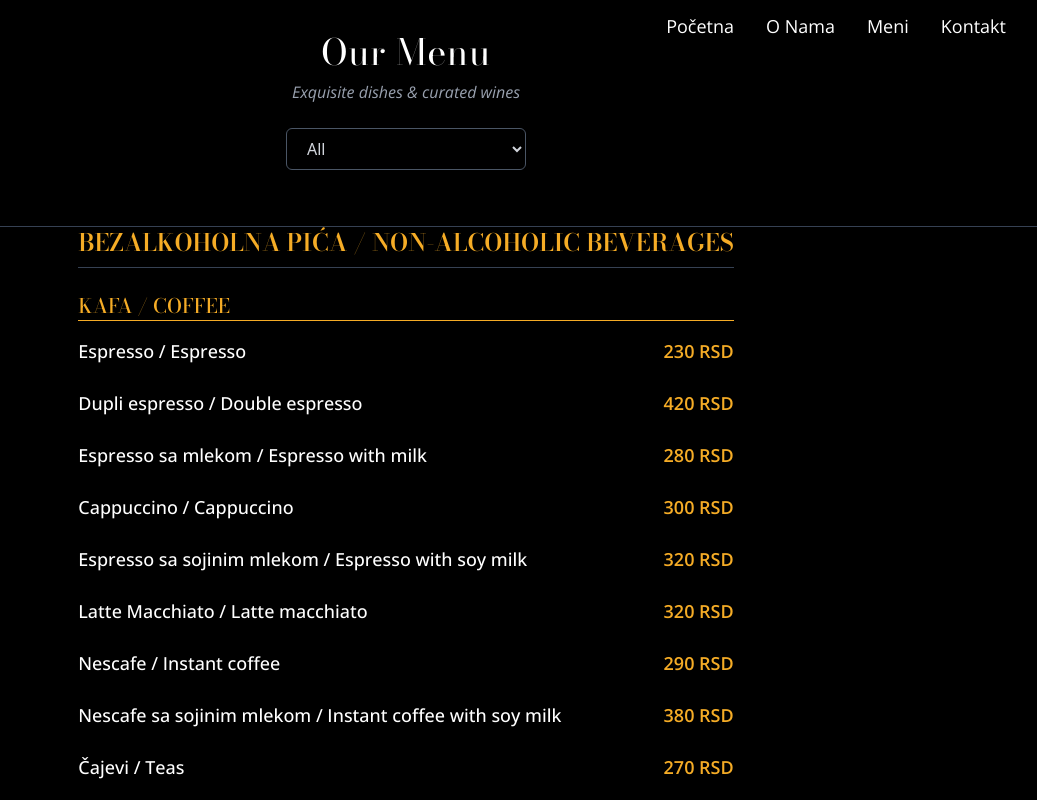
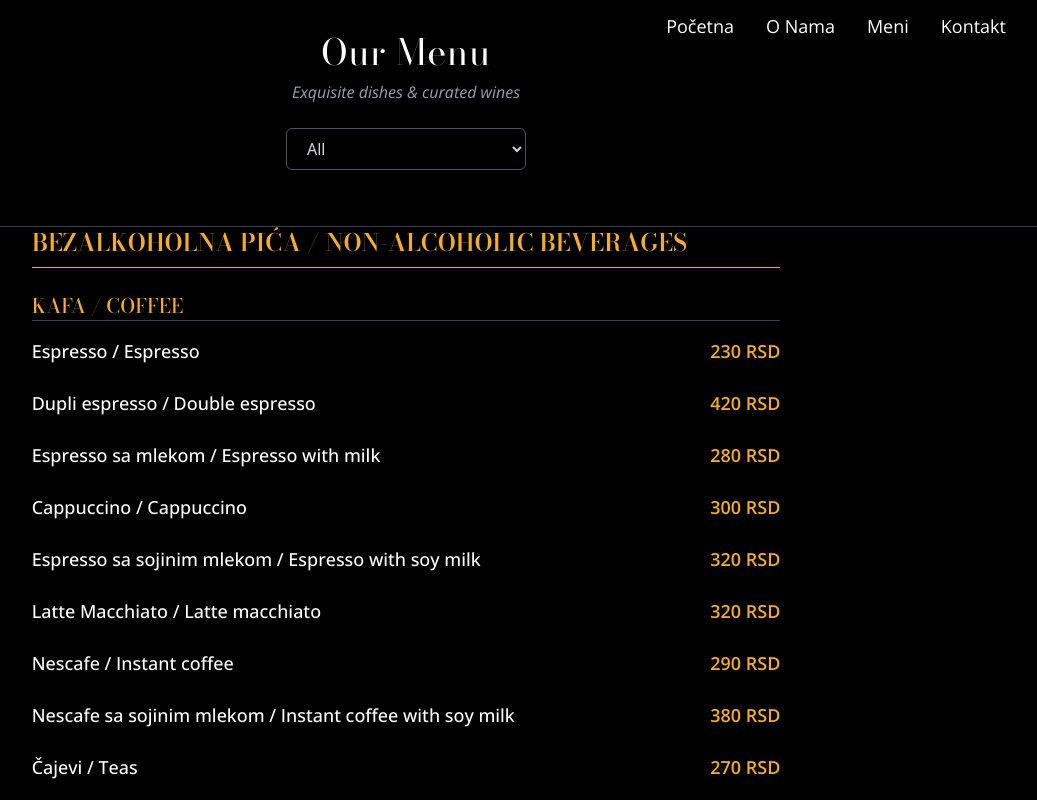
Before and after one commit to MihailoTerzic/wine-fine, a Next.js app: page /menu in a window 1280 px wide. Shown: the top 800 px of the page, without its empty margins (234-1271 px from the left). Built offline with nearby package versions, Linux system fonts and the light colour scheme.

Commit message:
gotovo valjda

```diff
--- a/app/menu/page.js
+++ b/app/menu/page.js
@@ -6,56 +6,26 @@ import menuData from "../lib/menu";
 export default function MenuPage() {
   const [filter, setFilter] = useState("All");
 
-  // Collect unique subcategories across all categories
   const categories = useMemo(() => {
-    const subcatsSet = new Set();
-    menuData.forEach((category) => {
-      category.items.forEach((item) => {
-        if (item.subcategory) {
-          subcatsSet.add(item.subcategory);
-        } else {
-          // Items without subcategory (e.g. cocktails)
-          subcatsSet.add(category.category); // fallback to category name
-        }
-      });
-    });
-    return ["All", ...Array.from(subcatsSet)];
+    return ["All", ...menuData.map((category) => category.category)];
   }, []);
 
   const filteredMenu = useMemo(() => {
     if (filter === "All") return menuData;
-
-    return menuData
-      .map((category) => {
-        const filteredSubcats = category.items.filter(
-          (item) => item.subcategory === filter
-        );
-
-        if (filteredSubcats.length > 0) {
-          return { ...category, items: filteredSubcats };
-        }
-
-        if (
-          category.category === filter &&
-          category.items.length > 0 &&
-          !category.items[0].subcategory
-        ) {
-          return category;
-        }
-
-        return null;
-      })
-      .filter(Boolean);
+    return menuData.filter((category) => category.category === filter);
   }, [filter]);
 
   return (
     <div className="min-h-screen bg-black text-white flex flex-col">
-      <header className="text-center sticky top-0 bg-black py-8 border-b border-gray-700">
+      {/* Header */}
+      <header className="text-center sticky top-0 bg-black py-8 border-b border-gray-700 z-20">
         <h1 className="text-4xl font-serif tracking-wide">Our Menu</h1>
-        <p className="mt-2 text-gray-400 italic">Exquisite dishes & curated wines</p>
-        <div className="max-w-7xl mx-auto px-4 sm:px-6 lg:px-8 py-6 bg-black z-10">
+        <p className="mt-2 text-gray-400 italic">
+          Exquisite dishes & curated wines
+        </p>
+        <div className="max-w-7xl mx-auto px-4 sm:px-6 lg:px-8 py-6 bg-black">
           <select
-            aria-label="Filter menu by category or subcategory"
+            aria-label="Filter menu by category"
             className="w-full sm:w-60 bg-black border border-gray-600 rounded-md px-4 py-2 text-gray-300 focus:outline-none focus:ring-2 focus:ring-[#f5ac26]"
             value={filter}
             onChange={(e) => {
@@ -72,39 +42,41 @@ export default function MenuPage() {
         </div>
       </header>
 
+      {/* Main Menu */}
       <main className="flex-grow max-w-7xl mx-auto px-4 sm:px-6 lg:px-8 pb-12">
         {filteredMenu.map((category, catIdx) => (
           <div key={catIdx} className="mb-12">
-            <h2 className="text-2xl font-semibold text-[#f5ac26] mb-6 border-b border-gray-700 pb-2">
+            <h2 className="text-2xl font-semibold text-[#f5ac26] mb-6 border-b  pb-2">
               {category.category}
             </h2>
 
-            {/* If items have subcategories */}
-            {category.items[0]?.subcategory ? (
+            {/* Items */}
+            {category.items && category.items.length > 0 ? (
+              category.items[0]?.subcategory ? (
+                /* Render Subcategories */
                 category.items.map((subcat, subcatIdx) => (
                   <section key={subcatIdx} className="mb-8">
-                  <h3 className="text-xl text-[#f5ac26] font-medium mb-4 border-b">
+                    <h3 className="text-xl text-[#f5ac26] font-medium mb-4 border-b border-gray-700 ">
                       {subcat.subcategory}
                     </h3>
                     <div className="space-y-6">
-                    {subcat.items.map((item, itemIdx) => (
+                      {subcat.items?.map((item, itemIdx) => (
                         <div
                           key={itemIdx}
-                        className="flex flex-row justify-between items-center"
+                          className="flex flex-col sm:flex-row sm:items-center justify-between gap-y-2 gap-x-4"
                         >
-                        <div>
+                          <div className="flex-1 min-w-0">
                             <p className="text-lg font-medium">{item.name}</p>
                             {item.description && (
                               <p className="text-sm text-gray-400">{item.description}</p>
                             )}
                           </div>
-                        <div className="text-right text-lg font-semibold text-[#f5ac26]">
+                          <div className="text-lg font-semibold text-[#f5ac26] sm:text-right sm:w-40 flex-shrink-0">
                             {item.price && <span>{item.price} RSD</span>}
                             {item.priceGlass && (
-                             <div>
-                          <span className="block">{item.priceGlass} | {item.priceBottle} RSD</span>
-
-                        </div>
+                              <span className="block">
+                                {item.priceGlass} | {item.priceBottle} RSD
+                              </span>
                             )}
                           </div>
                         </div>
@@ -113,31 +85,33 @@ export default function MenuPage() {
                   </section>
                 ))
               ) : (
-              // Else, render items directly (no subcategories)
+                /* Render items directly if no subcategories */
                 <div className="space-y-6">
                   {category.items.map((item, itemIdx) => (
                     <div
                       key={itemIdx}
-                    className="flex flex-row justify-between items-center"
+                      className="flex flex-col sm:flex-row sm:items-center justify-between gap-y-2 gap-x-4"
                     >
-                    <div>
+                      <div className="flex-1 min-w-0">
                         <h4 className="text-lg font-medium">{item.name}</h4>
                         {item.description && (
                           <p className="text-sm text-gray-400">{item.description}</p>
                         )}
                       </div>
-                    <div className="text-right text-lg font-semibold text-[#f5ac26]">
+                      <div className="text-lg font-semibold text-[#f5ac26] sm:text-right sm:w-40 flex-shrink-0">
                         {item.price && <span>{item.price} RSD</span>}
                         {item.priceGlass && (
-                        <div>
-                          <span className="block">{item.priceGlass} | {item.priceBottle} RSD</span>
-
-                        </div>
+                          <span className="block">
+                            {item.priceGlass} | {item.priceBottle} RSD
+                          </span>
                         )}
                       </div>
                     </div>
                   ))}
                 </div>
+              )
+            ) : (
+              <p className="text-gray-400 italic">No items available.</p>
             )}
           </div>
         ))}
```
Also changed, not shown: app/lib/menu.js. Lines whose indentation alone changed are shown as unchanged.
